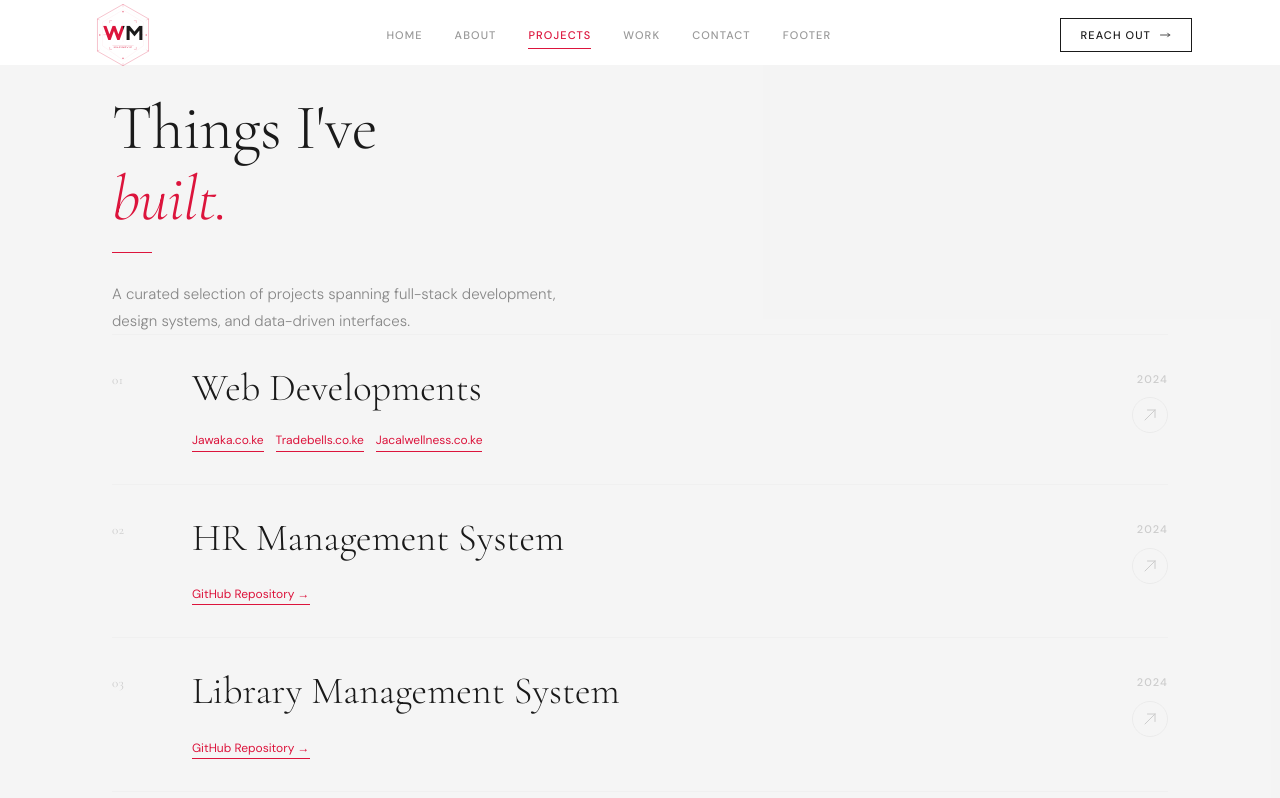
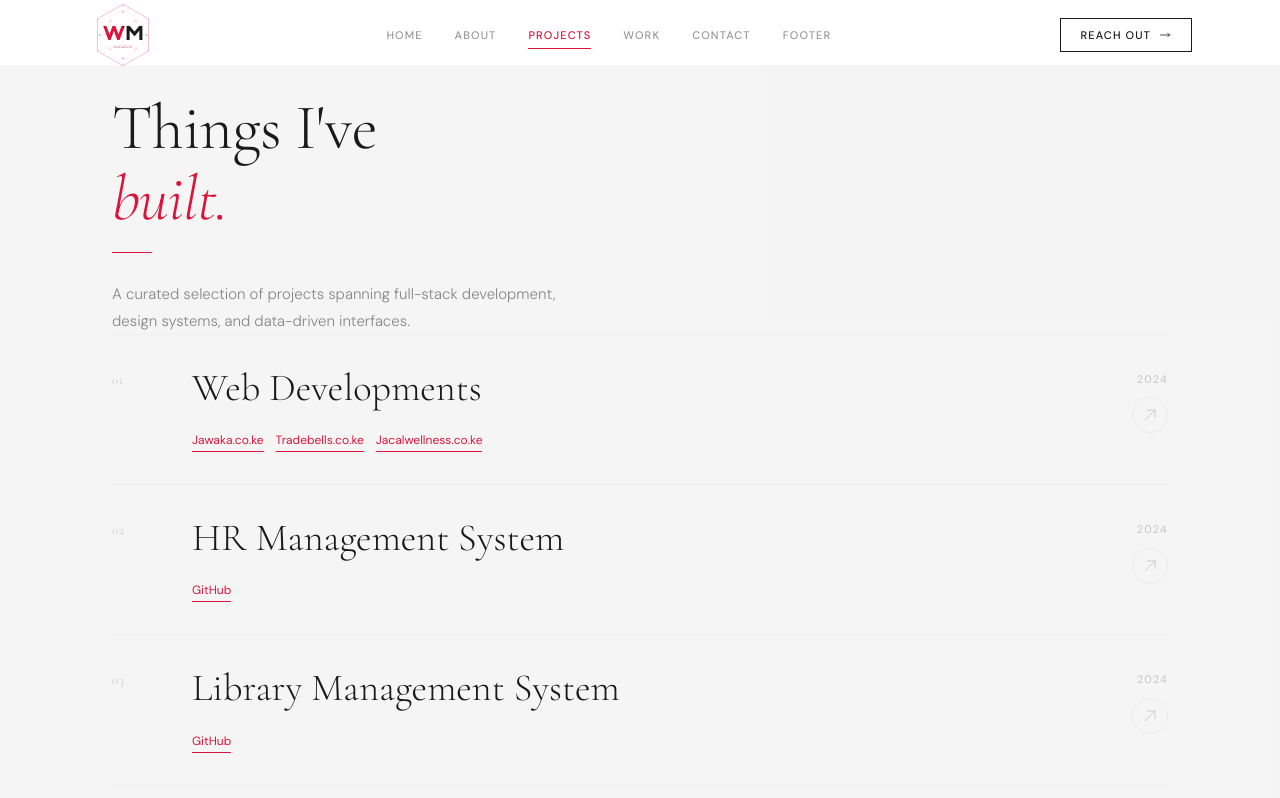
Before and after one commit to Wilco619/WilcoPortfolio, a React (Vite) app: page / in a window 1280 px wide. Both pictures are taken after a click on the button "PROJECTS". Built offline with nearby package versions, Linux system fonts and the light colour scheme.

Commit message:
project links refined

```diff
--- a/src/components/Projects.jsx
+++ b/src/components/Projects.jsx
@@ -20,7 +20,9 @@ const projects = [
     title: 'HR Management System',
     description: 'Comprehensive HR solution for employee management, payroll processing, leave tracking, and report generation. Highly scalable and secure, ideal for small to large businesses.',
     tags: ['Django', 'MySQL', 'Bootstrap5'],
-    link: 'https://github.com/Wilco619/hr-management-system',
+    links: [
+      { name: 'GitHub', url: 'https://github.com/Wilco619' }
+    ],
     year: '2024',
   },
   {
@@ -29,7 +31,9 @@ const projects = [
     title: 'Library Management System',
     description: 'Automates book borrowing, returns, and catalog management. With a secure backend and user-friendly interface, this system improves library workflows and ensures data accuracy.',
     tags: ['Python', 'Django'],
-    link: 'https://github.com/Wilco619/library-management-system',
+    links: [
+      { name: 'GitHub', url: 'https://github.com/Wilco619' }
+    ],
     year: '2024',
   },
   {
@@ -38,7 +42,9 @@ const projects = [
     title: 'Microfinance System',
     description: 'Streamlines loan applications, approvals, customer management, and financial tracking. Integrates Material UI for elegant UX and React for fast, dynamic interface.',
     tags: ['React', 'Axios', 'Django REST', 'Material UI'],
-    link: 'https://github.com/Wilco619/microfinance-system',
+    links: [
+      { name: 'GitHub', url: 'https://github.com/Wilco619' }
+    ],
     year: '2024',
   },
 ]
```
